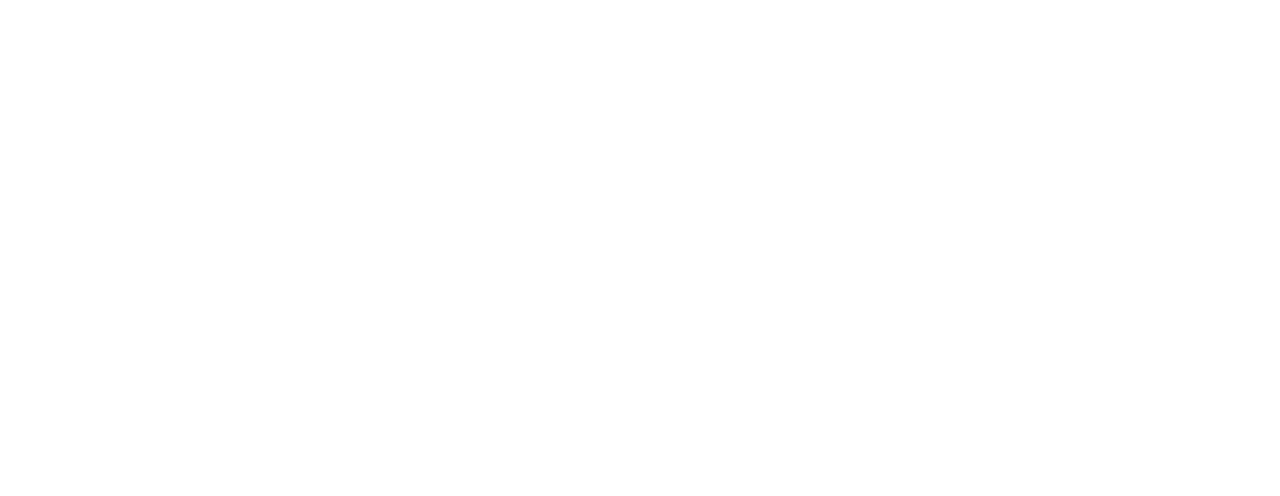
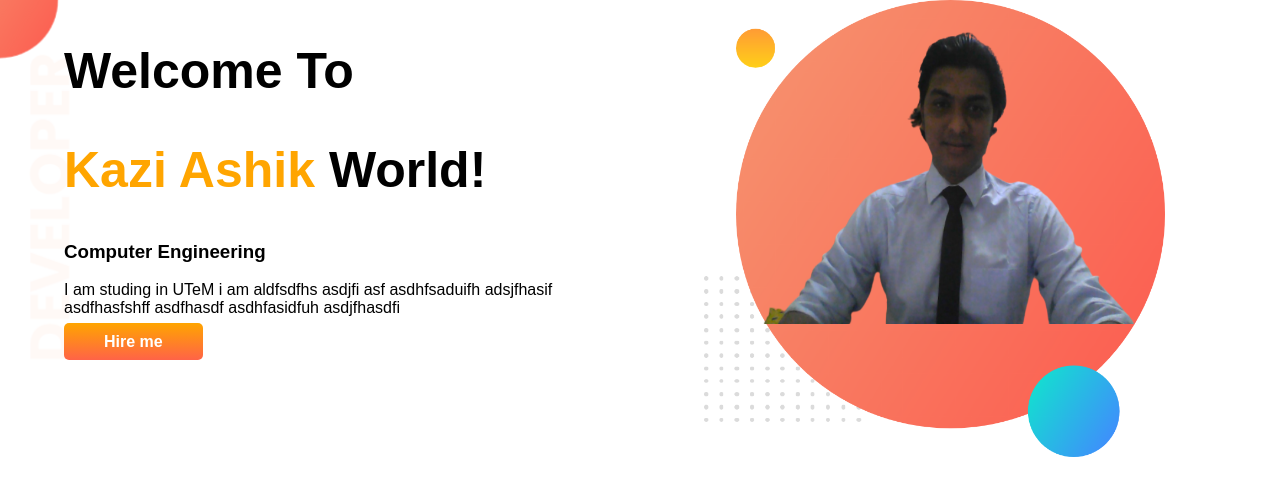
Before and after one commit to kaziashik/developer.protfolio, a plain HTML site: page index.html in a window 1280 px wide. Drawn offline with Linux system fonts and the light colour scheme.

Commit message:
top menar

```diff
--- a/index.html
+++ b/index.html
@@ -1,13 +1,35 @@
 <!DOCTYPE html>
 <html lang="en">
+
 <head>
     <meta charset="UTF-8">
     <meta http-equiv="X-UA-Compatible" content="IE=edge">
     <meta name="viewport" content="width=device-width, initial-scale=1.0">
     <title>Kazi Ashik protfolio</title>
+
     <link rel="stylesheet" href="style.css">
 </head>
+
 <body>
+    <section class="top-banner">
+        <div class="half-with">
+            <h1>Welcome To</h1>
+            <h1>
+                <spen class="orange-color"> Kazi Ashik </spen>World!
+            </h1>
 
+            <h3>Computer Engineering</h3>
+            <p>I am studing in UTeM i am aldfsdfhs asdjfi asf asdhfsaduifh adsjfhasif asdfhasfshff asdfhasdf
+                asdhfasidfuh
+                asdjfhasdfi </p>
+            <a class="link-button" target="_blank"
+                href="https://www.linkedin.com/in/kazi-ashikur-rahman-6b36a8189/">Hire me</a>
+        </div>
+
+        <div class="half-with">
+            <img src="images/ashik.png" alt="picture of ashik">
+        </div>
+    </section>
 </body>
+
 </html>
--- a/style.css
+++ b/style.css
@@ -0,0 +1,42 @@
+body{
+    font-family: 'Poppins', sans-serif;
+    margin: 0;
+}
+
+h1{
+    font-size: 50px;
+
+}
+
+.orange-color{
+    color:orange
+}
+
+section{
+    display:flex;
+}
+
+.half-with{
+    width: 50%;
+    padding-left:5%;
+}
+
+.half-with img {
+    width:80%
+}
+
+.link-button{
+    text-decoration: none;
+   background-image: linear-gradient(orange,tomato);
+    padding:10px 40px;
+    color:white;
+    font-weight:700 ;
+
+
+    border-radius: 5px;
+}
+
+.top-banner{
+    background-image: url(images/top-banner.png);
+    background-repeat: no-repeat;
+}
```
Also changed, not shown: images/ashik.png (added), images/dream-bg.png (added), images/exp-bg.png (added), images/jhankar.png (added), images/jhankar2.png (added), images/my-bg2.png (added), images/top-banner.png (added).
